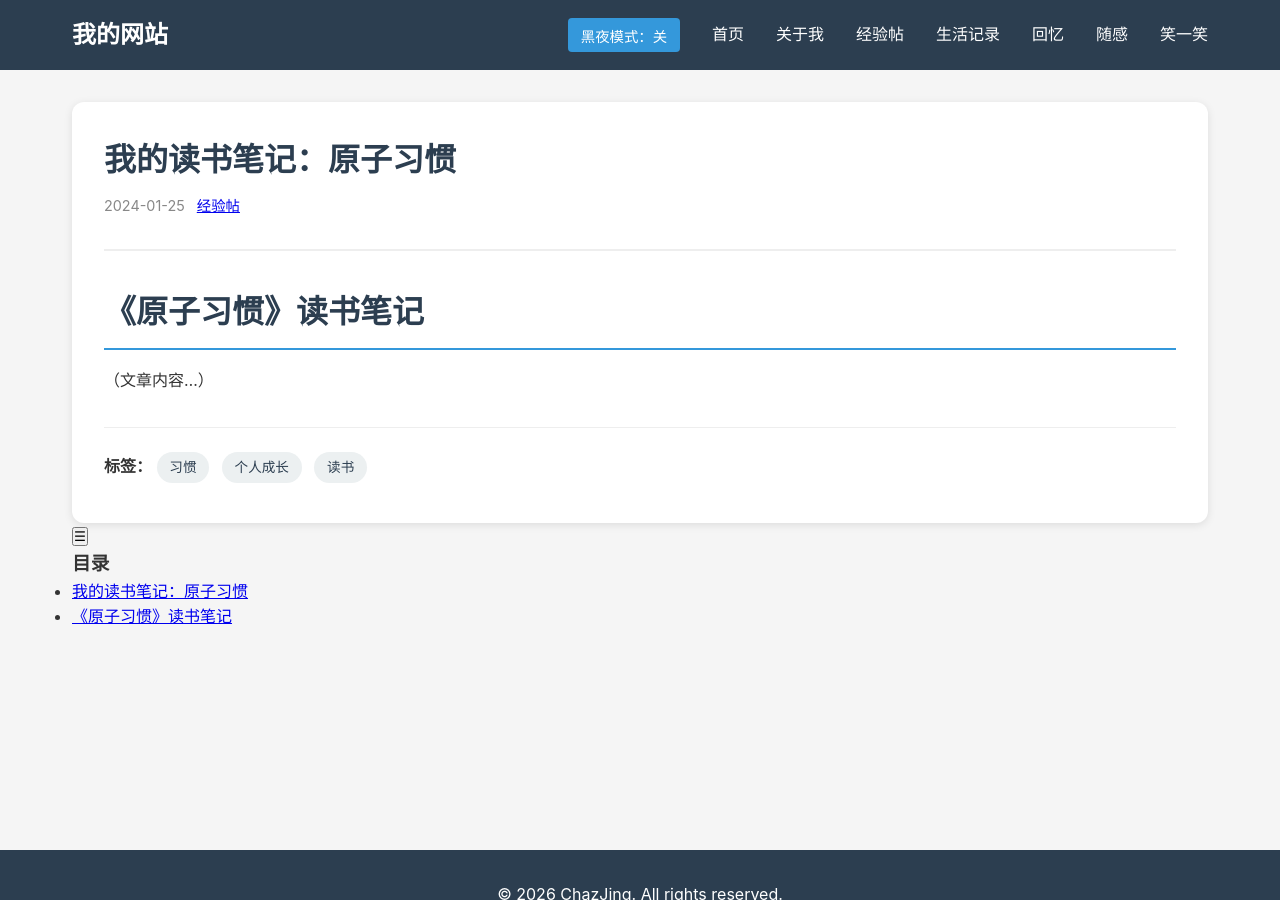
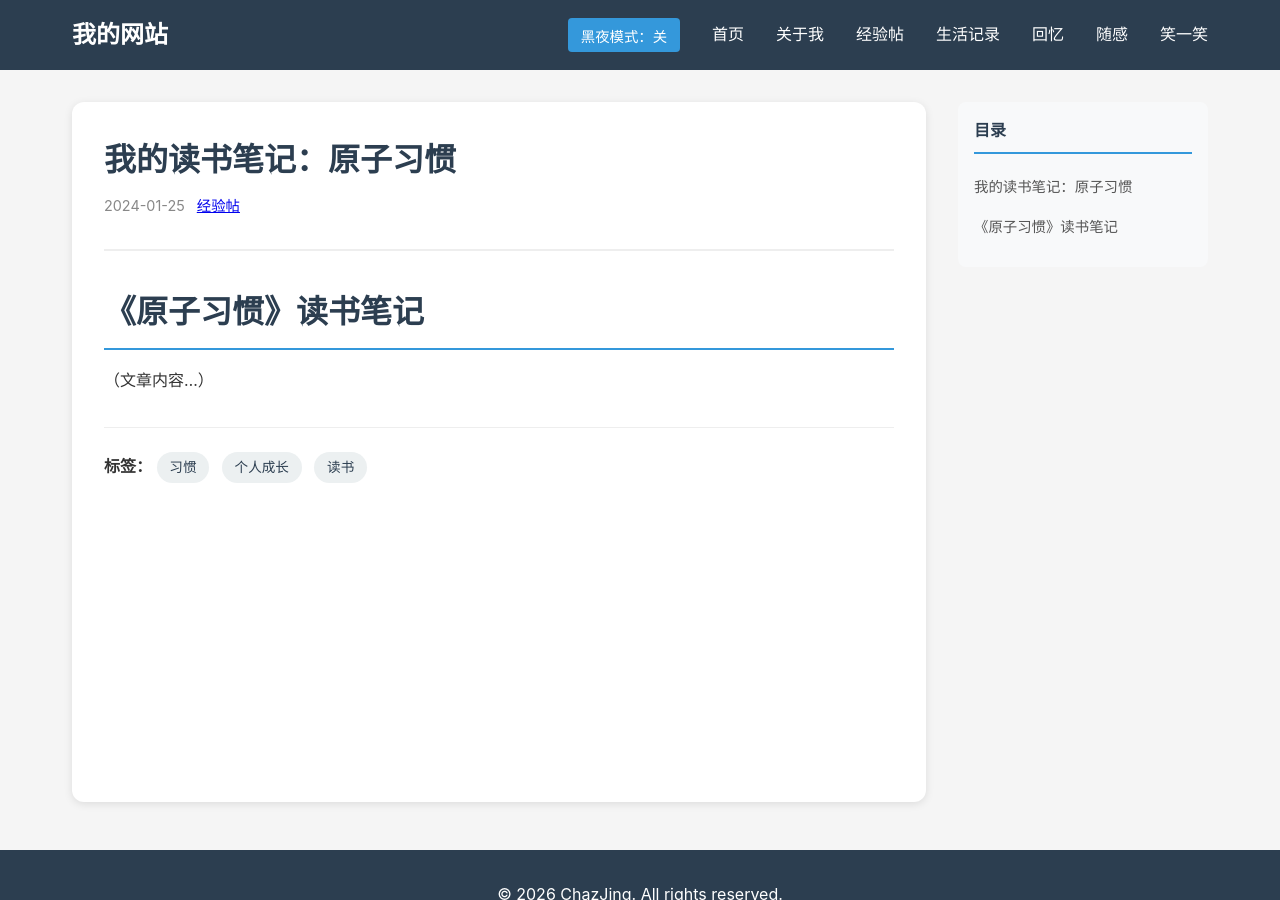
Before and after one commit to ChazJing/ChazJing.github.io, a Jekyll site: the page built from _posts/jingyan/2024-01-25-atomic-habits-notes.md, in a window 1280 px wide and 900 px high. Built offline with Jekyll 4.4.1, drawn with Linux system fonts in a browser that asks for light colours.

Commit message:
Add files via upload

```diff
--- a/assets/css/style.css
+++ b/assets/css/style.css
@@ -790,3 +790,132 @@ body.dark-mode .timeline-content ul {
         font-size: 1.5rem;
     }
 }
+
+/* 帖子布局 - 侧边目录 */
+.post-layout {
+    display: grid;
+    grid-template-columns: 1fr 250px;
+    gap: 2rem;
+    position: relative;
+}
+
+.post-sidebar {
+    position: relative;
+}
+
+.toc-container {
+    position: sticky;
+    top: 2rem;
+}
+
+.toc-toggle {
+    display: none;
+}
+
+.toc-wrapper {
+    background: #f8f9fa;
+    border-radius: 8px;
+    padding: 1rem;
+    max-height: calc(100vh - 4rem);
+    overflow-y: auto;
+}
+
+.toc-title {
+    font-size: 1rem;
+    color: #2c3e50;
+    margin-bottom: 1rem;
+    padding-bottom: 0.5rem;
+    border-bottom: 2px solid #3498db;
+}
+
+.toc-list {
+    list-style: none;
+    padding: 0;
+    margin: 0;
+}
+
+.toc-item {
+    margin-bottom: 0.5rem;
+}
+
+.toc-link {
+    color: #555;
+    text-decoration: none;
+    font-size: 0.9rem;
+    display: block;
+    padding: 0.3rem 0;
+    transition: color 0.2s;
+}
+
+.toc-link:hover {
+    color: #3498db;
+}
+
+.toc-level-1 { padding-left: 0; }
+.toc-level-2 { padding-left: 1rem; font-size: 0.85rem; }
+.toc-level-3 { padding-left: 2rem; font-size: 0.8rem; }
+.toc-level-4 { padding-left: 3rem; font-size: 0.75rem; }
+
+.toc-link.active {
+    color: #3498db;
+    font-weight: bold;
+}
+
+@media (max-width: 1024px) {
+    .post-layout {
+        grid-template-columns: 1fr;
+    }
+
+    .post-sidebar {
+        order: -1;
+    }
+
+    .toc-toggle {
+        display: flex;
+        align-items: center;
+        justify-content: center;
+        width: 40px;
+        height: 40px;
+        background: #3498db;
+        color: white;
+        border: none;
+        border-radius: 6px;
+        cursor: pointer;
+        font-size: 1.2rem;
+    }
+
+    .toc-wrapper {
+        display: none;
+        position: absolute;
+        top: 100%;
+        left: 0;
+        right: 0;
+        z-index: 100;
+        background: white;
+        box-shadow: 0 4px 12px rgba(0,0,0,0.15);
+        max-height: 300px;
+        overflow-y: auto;
+    }
+
+    .toc-wrapper.active {
+        display: block;
+    }
+
+    body.dark-mode .toc-wrapper {
+        background: #16213e;
+    }
+
+    body.dark-mode .toc-title {
+        color: #fff;
+    }
+
+    body.dark-mode .toc-link {
+        color: #ccc;
+    }
+
+    body.dark-mode .toc-link:hover {
+        color: #5dade2;
+    }
+}
+
+@media (max-width: 768px) {
```
